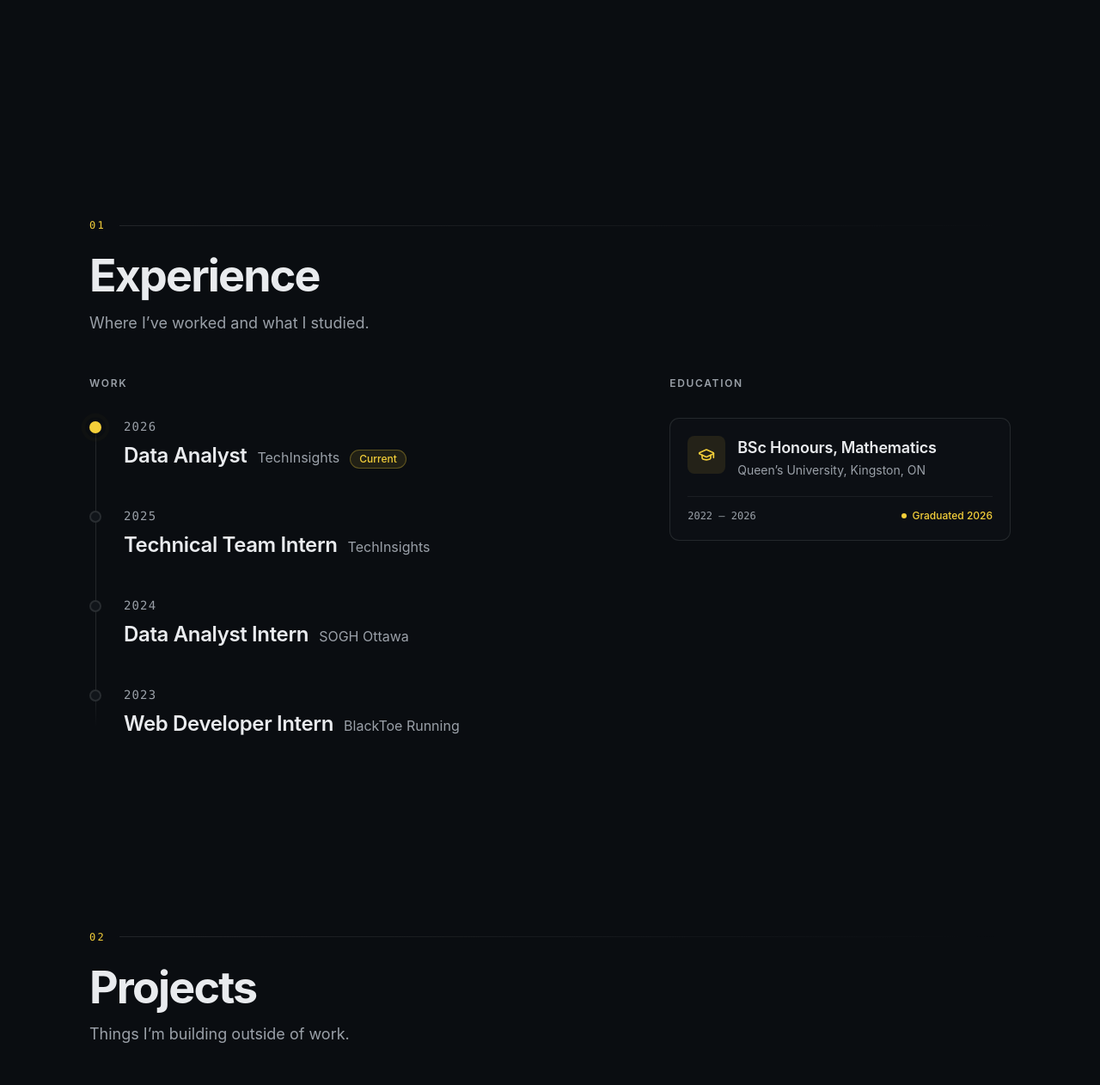
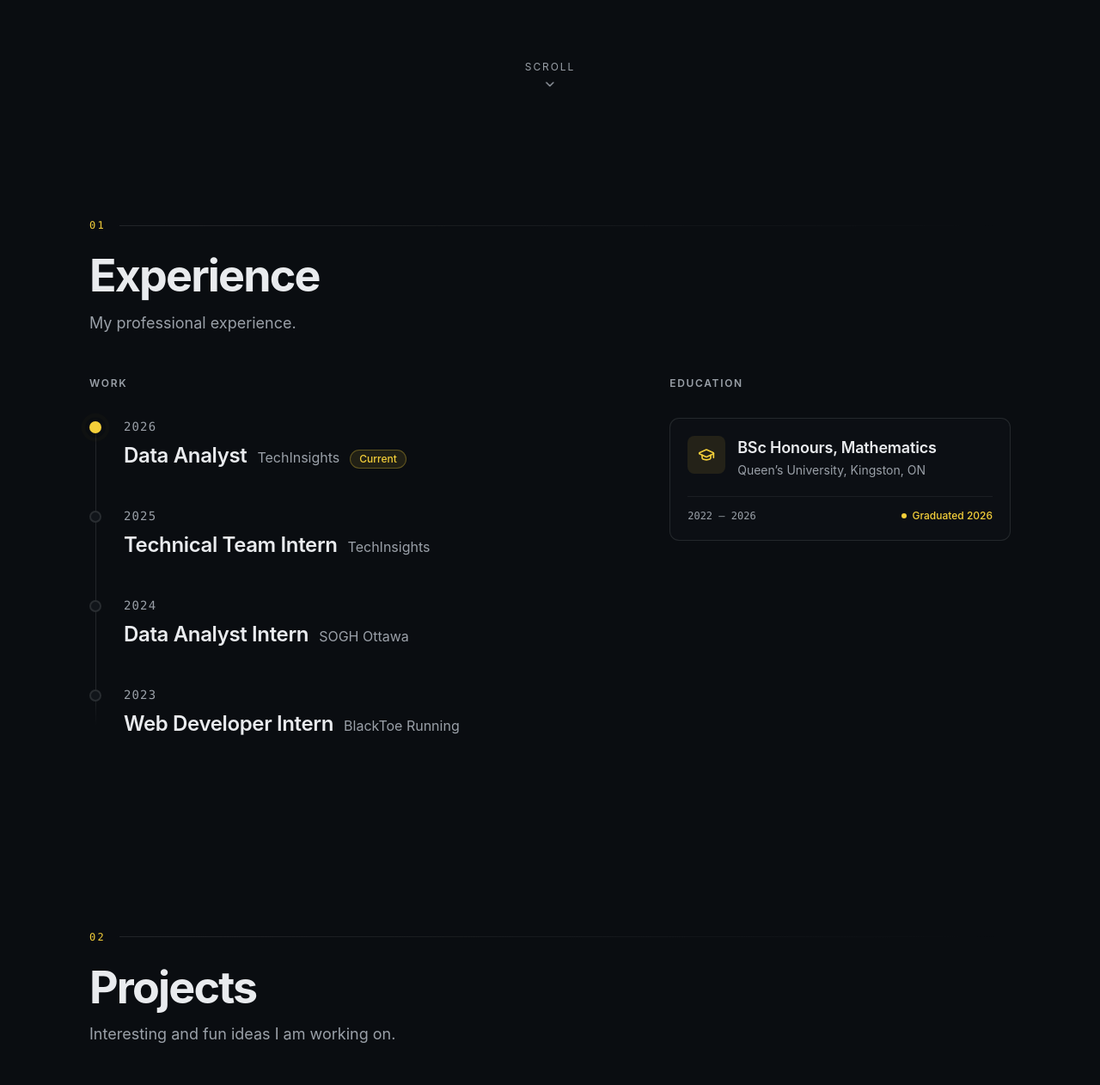
Before and after one commit to eamoncobb03/portfolio-website, a React (Vite) app: page / in a window 1280 px wide. Shown: the part 658-1920 px from the top of the page at 86% size. Built offline with nearby package versions, Linux system fonts and the light colour scheme.

Commit message:
Update section subheaders, add scroll indicator

```diff
--- a/src/App.jsx
+++ b/src/App.jsx
@@ -23,19 +23,19 @@ export default function App() {
       <Hero />
 
       <main>
-        <Section id="experience" index={1} label="Experience" title="Where I’ve worked and what I studied.">
+        <Section id="experience" index={1} label="Experience" title="My professional experience.">
           <Experience />
         </Section>
 
-        <Section id="projects" index={2} label="Projects" title="Things I’m building outside of work.">
+        <Section id="projects" index={2} label="Projects" title="Interesting and fun ideas I am working on.">
           <Projects />
         </Section>
 
-        <Section id="skills" index={3} label="Skills" title="The tools I reach for.">
+        <Section id="skills" index={3} label="Skills">
           <Skills />
         </Section>
 
-        <Section id="contact" index={4} label="Contact" title="Open to interesting problems and good teams.">
+        <Section id="contact" index={4} label="Contact" title="Open to new opportunities and teams.">
           <Contact />
         </Section>
       </main>
--- a/src/components/sections/Hero.jsx
+++ b/src/components/sections/Hero.jsx
@@ -1,4 +1,4 @@
-import { ArrowRightIcon, ArrowUpRightIcon } from 'lucide-react'
+import { ArrowRightIcon, ArrowUpRightIcon, ChevronDownIcon } from 'lucide-react'
 import { Button } from '@/components/ui/button'
 import Container from '@/components/layout/Container'
 import Reveal from '@/components/Reveal'
@@ -48,7 +48,7 @@ function CurrentProjectCard() {
 
 export default function Hero() {
   return (
-    <section className="flex min-h-svh items-center pt-16">
+    <section className="relative flex min-h-svh items-center pt-16">
       <Container className="grid items-center gap-12 py-20 md:grid-cols-[1.15fr_0.85fr] md:gap-16">
         <div>
           <Reveal variant="mask">
@@ -99,6 +99,15 @@ export default function Hero() {
           <CurrentProjectCard />
         </Reveal>
       </Container>
+
+      <a
+        href="#experience"
+        aria-label="Scroll to experience"
+        className="absolute bottom-8 left-1/2 hidden -translate-x-1/2 flex-col items-center gap-2 text-muted-foreground transition-colors hover:text-signal md:flex"
+      >
+        <span className="text-xs tracking-[0.16em] uppercase">Scroll</span>
+        <ChevronDownIcon className="size-4 animate-bounce" />
+      </a>
     </section>
   )
 }
```
